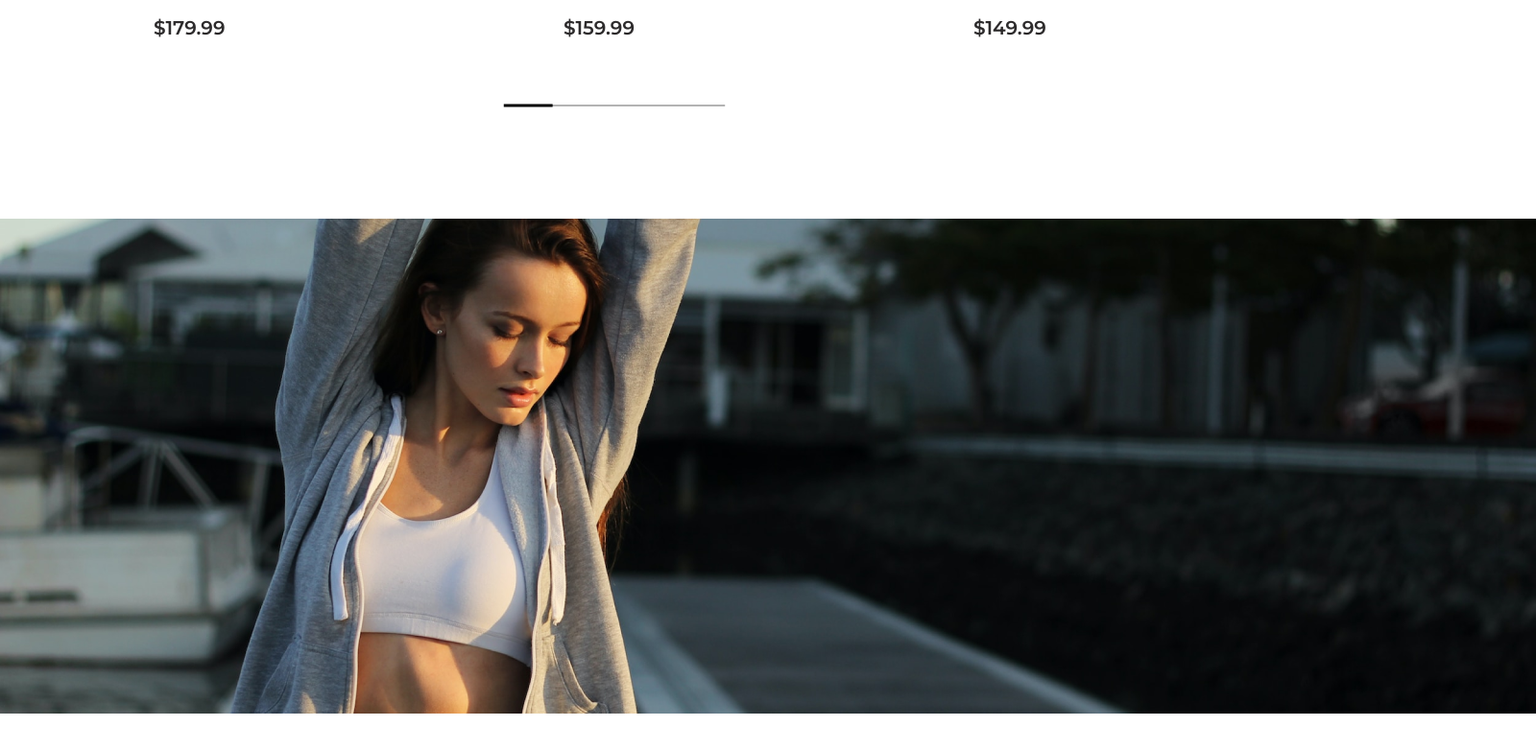
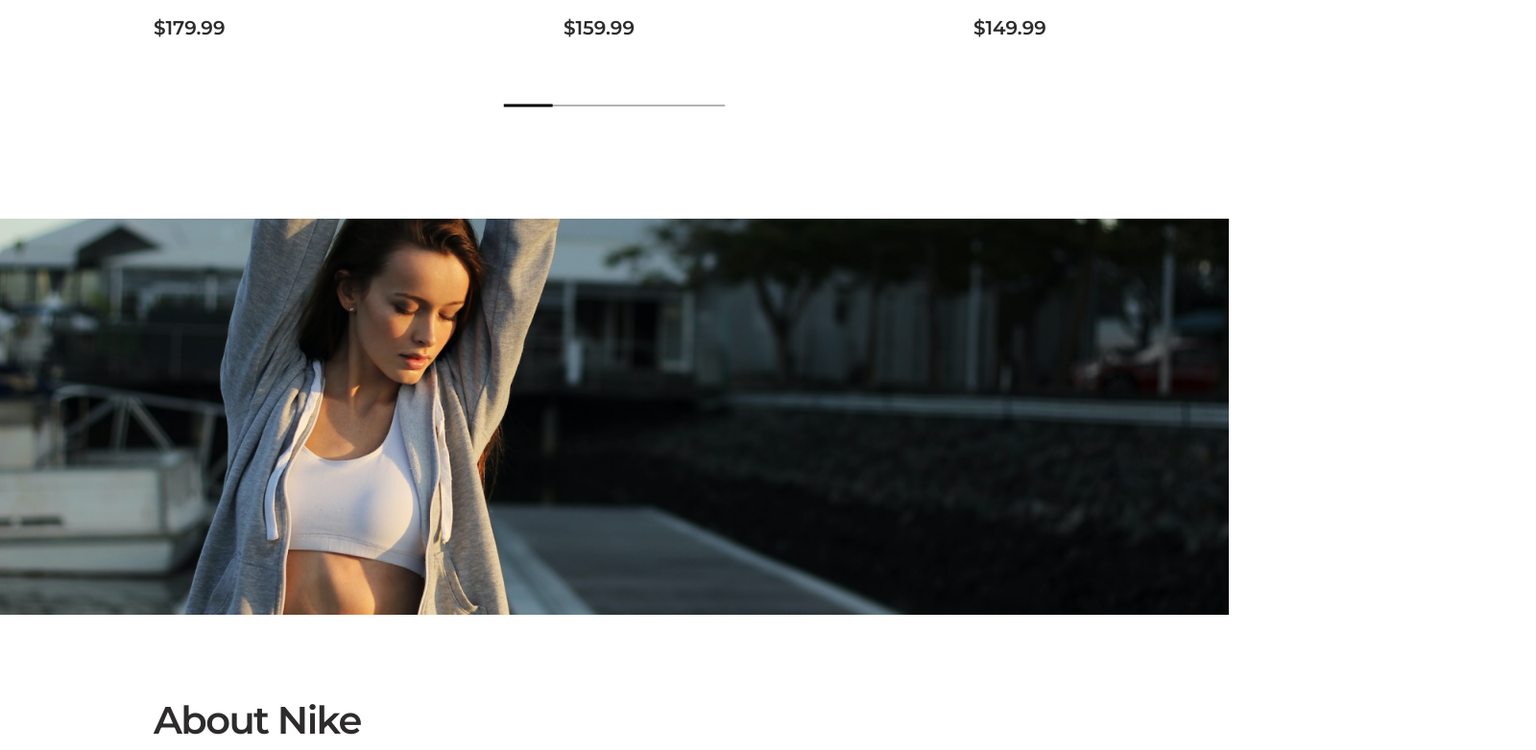
Before and after one commit to alks13/nike_web, a plain HTML site: page index.html in a window 1280 px wide. Shown: the part 1487-2269 px from the top of the page at 96% size, 1600 px wide, since content can reach past the window. Drawn offline with Linux system fonts and the light colour scheme.

Commit message:
fixed just-do-it image width

```diff
--- a/css/style.css
+++ b/css/style.css
@@ -19,7 +19,7 @@ body{
       flex: 1; /* Allow the container to grow and take available space */
    }
 
-   .just-do-it-img {
+   .just-do-it-img img {
       margin-top: 112px;
       width: 100%;
       align-self: flex-end; /* Align the image to the bottom */
```
Also changed, not shown: image/just-do-it-img.png (added).
